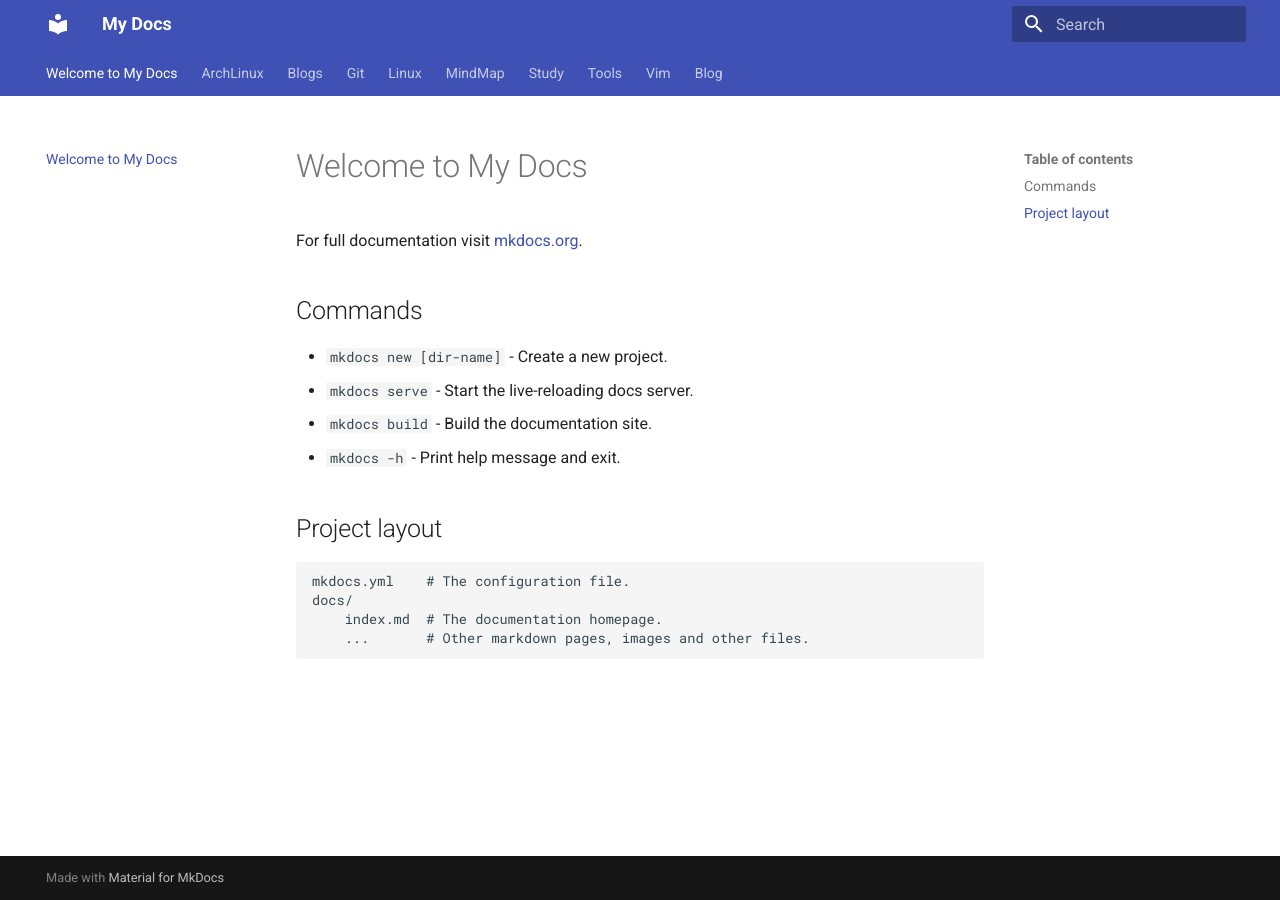
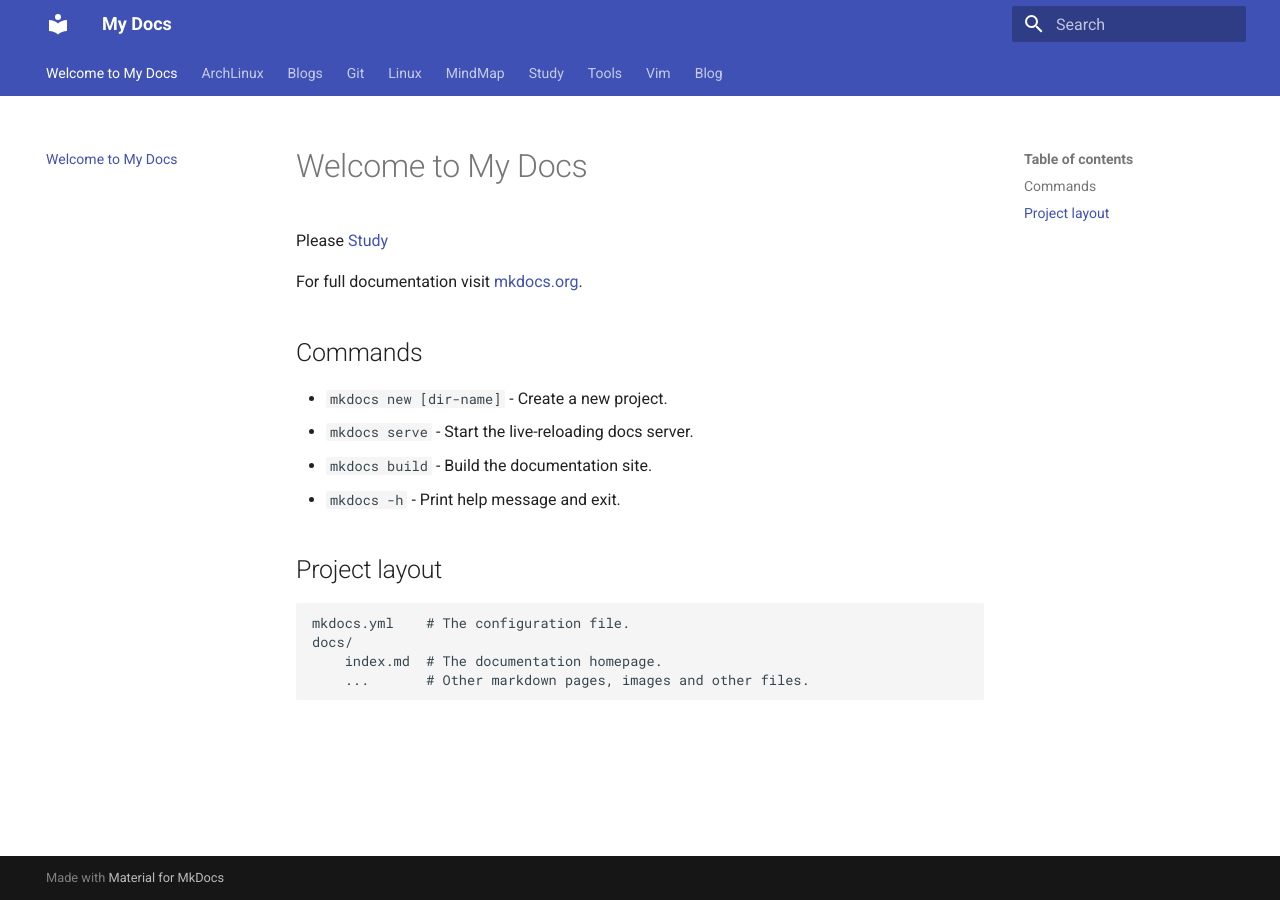
Before and after one commit to WGZ-W/wgz-w.github.io, an MkDocs documentation site: the page built from docs/index.md, in a window 1280 px wide. Built offline with MkDocs 1.6.1 and Material for MkDocs 9.7.7, drawn with Linux system fonts in a browser that asks for light colours.

Commit message:
Update docs/index.md

```diff
--- a/docs/index.md
+++ b/docs/index.md
@@ -1,4 +1,8 @@
 # Welcome to My Docs
+
+
+Please [Study](https://wgz-w.github.io/Study)
+
 
 For full documentation visit [mkdocs.org](https://www.mkdocs.org).
 
```
